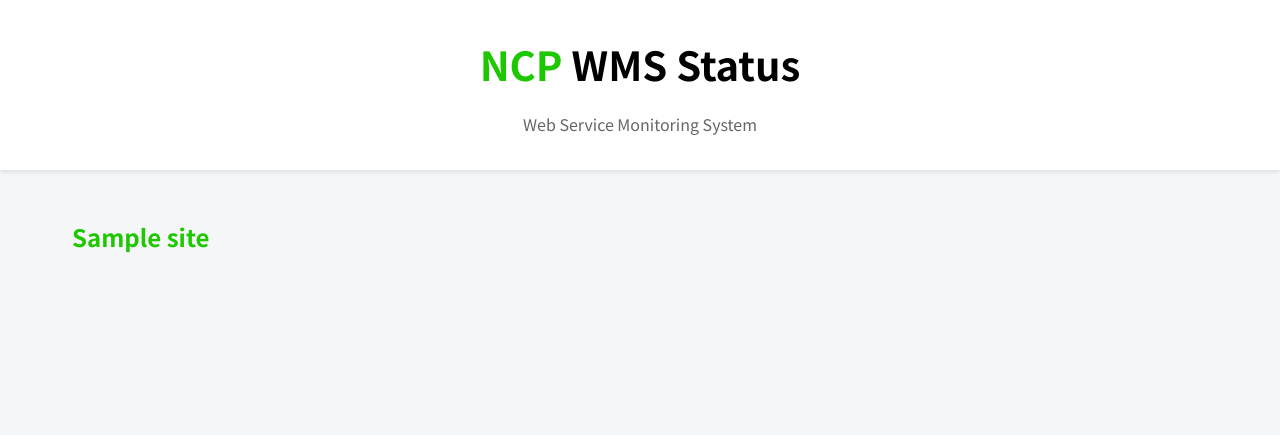
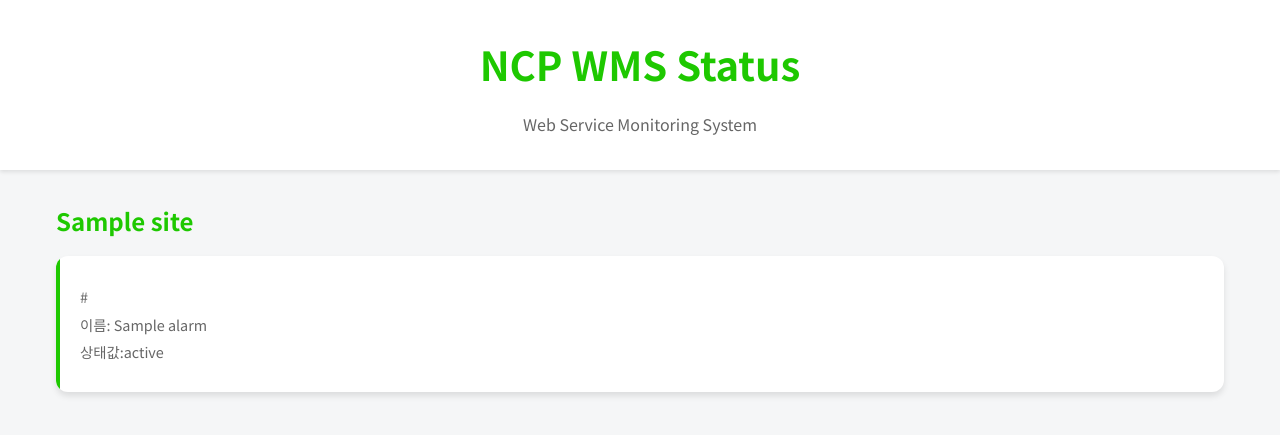
Before and after one commit to Fillsogood/clova_tes, a FastAPI app: template templates/wms_report.html in a window 1280 px wide. Shown: the top 435 px of the page. Run offline with FastAPI, Linux system fonts and the light colour scheme; the template is opened without the code that fills it: most values are stand-ins (such as "Sample title", 1, 10 or a date in 2020); parts of the project's set-up code (start-up, migrations or seed data) failed here and were passed over.

Commit message:
alaram css 수정

```diff
--- a/app/alaram.py
+++ b/app/alaram.py
@@ -9,7 +9,6 @@ import hashlib
 import base64
 import time
 import requests
-import json
 import os
 
 load_dotenv()
--- a/app/clovaOCR.py
+++ b/app/clovaOCR.py
@@ -77,7 +77,7 @@ async def upload_image(request: Request, image: UploadFile = File(...)):
         if response.status_code == 200:
             try:
                 res = response.json()
-                # Extract all `inferText` values from `fields`
+                # 바디값로부터 inferText 값을 추출`
                 texts = [
                     field.get("inferText")
                     for image in res.get("images", [])
--- a/templates/wms_report.html
+++ b/templates/wms_report.html
@@ -5,7 +5,6 @@
     <meta name="viewport" content="width=device-width, initial-scale=1.0">
     <title>NCP API WMS Report</title>
     <link href="https://fonts.googleapis.com/css2?family=Noto+Sans+KR:wght@400;500;700&display=swap" rel="stylesheet">
-    <link href="https://cdnjs.cloudflare.com/ajax/libs/font-awesome/6.0.0/css/all.min.css" rel="stylesheet">
     <style>
         :root {
             --primary-color: #1ec800;
@@ -15,6 +14,7 @@
             --text-color: #333333;
             --border-radius: 12px;
             --transition: all 0.3s ease;
+            --false-color: #e60000;
         }
 
         * {
@@ -49,24 +49,42 @@
             margin: 0 auto;
         }
 
-        .wms-highlight {
-            color: black;
-        }
-
         .container {
             max-width: 1200px;
             margin: 2rem auto;
             padding: 0 1rem;
         }
 
-        .site-grid {
-            display: grid;
-            grid-template-columns: repeat(auto-fit, minmax(300px, 1fr));
-            gap: 1.5rem;
-            padding: 1rem;
+        .category {
+            margin-bottom: 2rem;
+        }
+
+        .category-title {
+            font-size: 1.5rem;
+            font-weight: 700;
+            margin-bottom: 1rem;
+            color: var(--primary-color);
+            cursor: pointer;
+        }
+
+        .category-title:hover {
+            color: var(--hover-color);
+        }
+
+        .alarm-list {
+            display: none;
+            display: flex;
+            flex-wrap: wrap;
+            gap: 1rem;
+            margin-top: 1rem;
+        }
+
+        .alarm-list.open {
+            display: flex;
         }
 
         .site-card {
+            flex: 1 1 calc(33.33% - 1rem);
             background: var(--card-bg);
             border-radius: var(--border-radius);
             padding: 1.5rem;
@@ -76,13 +94,16 @@
             position: relative;
             overflow: hidden;
             box-shadow: 0 4px 6px rgba(0,0,0,0.1);
-            display: flex;
-            flex-direction: column;
-            justify-content: space-between;
-            height: 200px;
+            min-width: 300px;
             cursor: pointer;
         }
+        .site-card.true::before {
+            background-color: var(--primary-color); /* 초록색 */
+        }
 
+        .site-card.false::before {
+            background-color: var(--false-color); /* 빨간색 */
+        }
         .site-card:hover {
             transform: translateY(-5px);
             box-shadow: 0 8px 12px rgba(0,0,0,0.15);
@@ -98,21 +119,12 @@
             background-color: var(--primary-color);
             transition: var(--transition);
         }
+        .site-card.false::before {
+            background-color: var(--false-color); /* 빨간색 */
+        }
 
         .site-card:hover::before {
             width: 6px;
-        }
-
-        .service-icon {
-            font-size: 2.5rem;
-            color: var(--primary-color);
-            margin-bottom: 1rem;
-        }
-
-        .site-title {
-            font-size: 1.2rem;
-            font-weight: 700;
-            margin-bottom: 0.5rem;
         }
 
         .site-info {
@@ -121,25 +133,24 @@
             margin: 0.3rem 0;
         }
 
-        .category-title {
-            font-size: 1.5rem;
-            font-weight: 700;
-            margin-bottom: 1rem;
+        .site-info a {
             color: var(--primary-color);
+            text-decoration: none;
         }
 
-        .alarm-list {
-            display: none;
-            margin-top: 1rem;
-        }
-
-        .alarm-list.open {
-            display: block;
+        .site-info a:hover {
+            text-decoration: underline;
         }
 
         @media (max-width: 768px) {
-            .site-grid {
-                grid-template-columns: 1fr;
+            .site-card {
+                flex: 1 1 calc(50% - 1rem);
+            }
+        }
+
+        @media (max-width: 480px) {
+            .site-card {
+                flex: 1 1 100%;
             }
         }
     </style>
@@ -150,29 +161,20 @@
         <p>Web Service Monitoring System</p>
     </header>
     <div class="container">
-        <div class="site-grid">
         {% for site, alarms in grouped_alarms.items() %}
-            <div>
-                <h2 class="category-title" onclick="toggleAlarms('{{ site }}')">{{ site }}</h2>
+        <div class="category">
+            <h2 class="category-title">{{ site }}</h2>
             <div class="alarm-list" id="alarms-{{ site }}">
                 {% for alarm in alarms %}
-                    <div class="site-card">
-                        <a href="{{ alarm.url }}" target="_blank" class="site-info">{{ alarm.url }}</a>
+                <div class="site-card {% if alarm.alarm_status == False %}false{% endif %}" onclick="window.location='{{ alarm.url }}';">
+                    <p class="site-info">{{ alarm.url }}</p>
                     <p class="site-info">이름: {{ alarm.name }}</p>
-                        <p class="site-info">상태값: {{ alarm.alarm_status }}</p>
+                    <p class="site-info">상태값:{{ alarm.alarm_status }}</p>
                 </div>
                 {% endfor %}
             </div>
         </div>
         {% endfor %}
     </div>
-    </div>
-
-    <script>
-        function toggleAlarms(site) {
-            const alarmList = document.getElementById('alarms-' + site);
-            alarmList.classList.toggle('open');
-        }
-    </script>
 </body>
 </html>
```
Also changed, not shown: 1 other file. Lines whose indentation alone changed are shown as unchanged.
